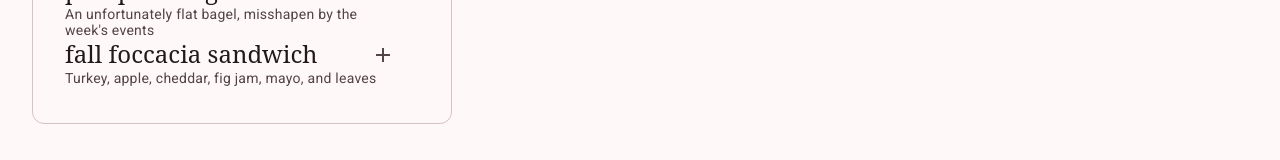
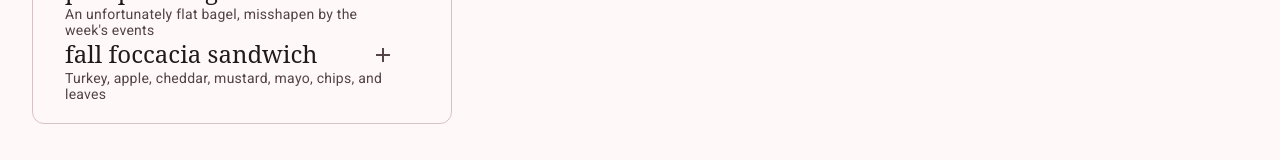
Before and after one commit to danzou56/home-cafe-circle, an Angular app: page / in a window 1280 px wide. Shown: the part 566-726 px from the top of the page. Built offline with nearby package versions, Linux system fonts and the light colour scheme; a web font is replaced by a local one.

Commit message:
Update menu

```diff
--- a/src/app/menu/menu.ts
+++ b/src/app/menu/menu.ts
@@ -61,7 +61,7 @@ const menu: MenuItem[] = [
   {
     name: 'fall foccacia sandwich',
     tipe: FoodType.Food,
-    description: 'Turkey, apple, cheddar, fig jam, mayo, and leaves',
+    description: 'Turkey, apple, cheddar, mustard, mayo, chips, and leaves',
     radios: [halvable],
   },
   {
```
